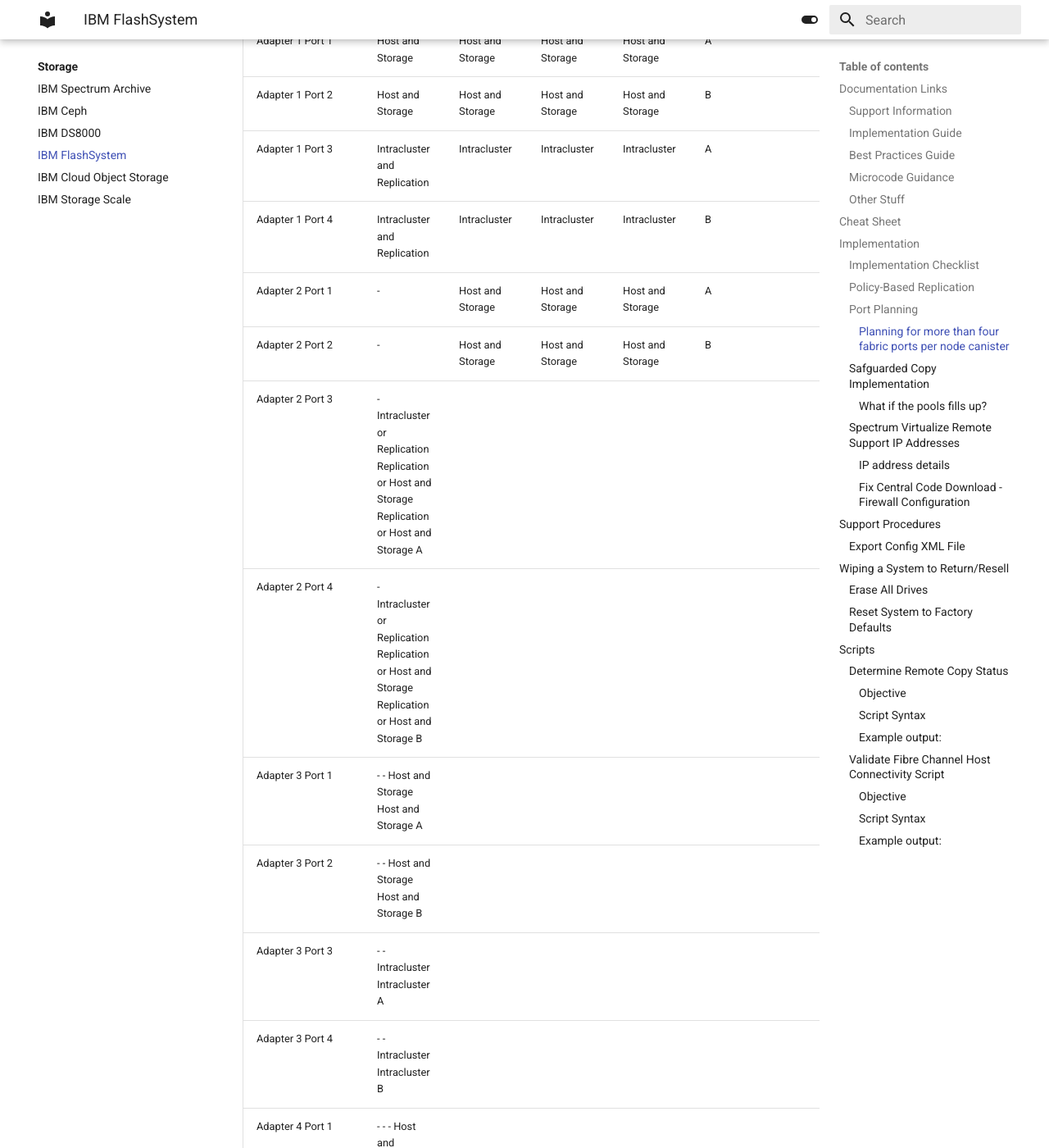
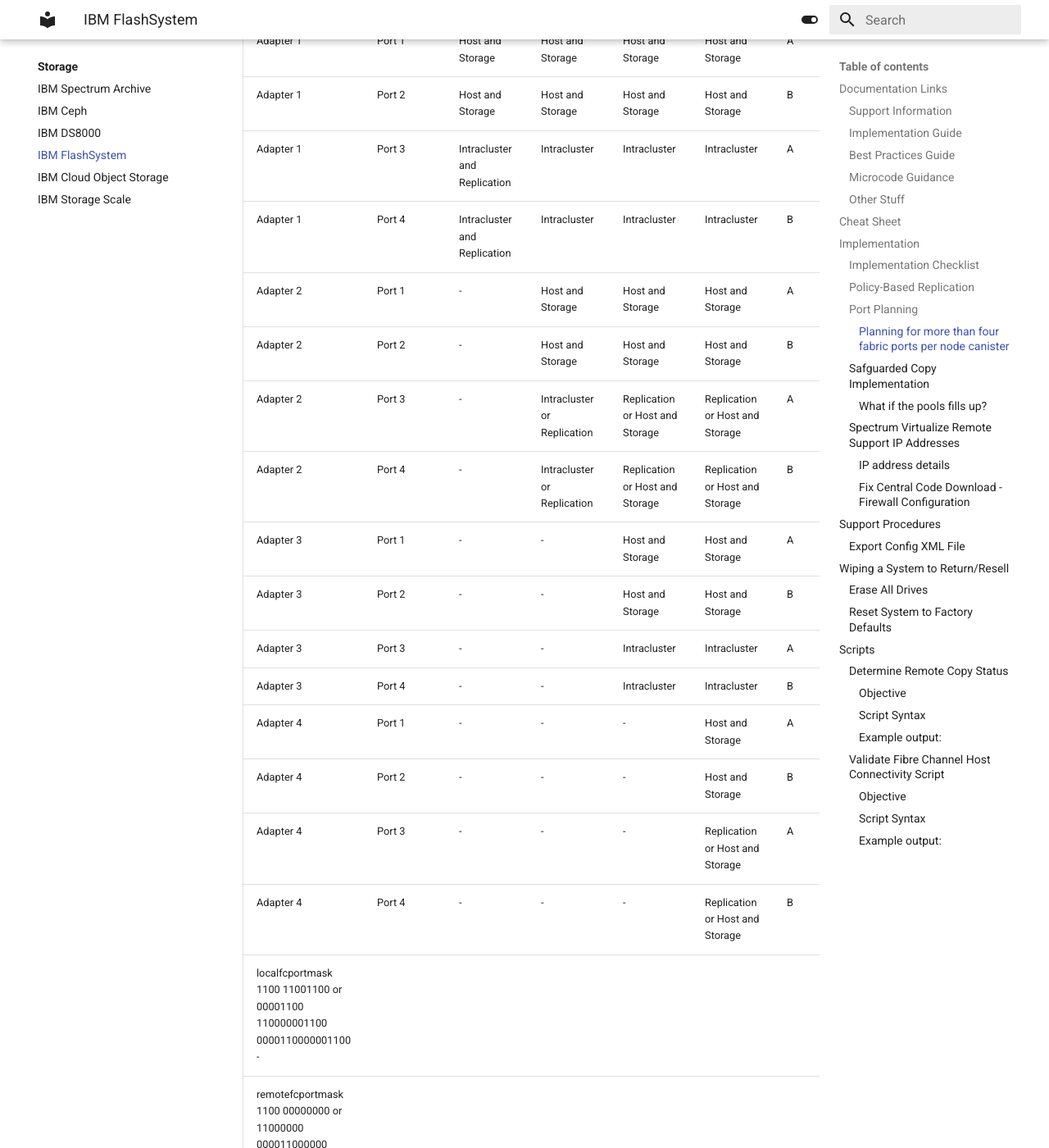
Before and after one commit to rickkoe/worknotes, an MkDocs documentation site: the page built from docs/Storage/flashsystem.md, in a window 1280 px wide and 1400 px high, scrolled down 5540 px. Shown: the whole window at 82% size. Built offline with MkDocs 1.6.1 and Material for MkDocs 9.7.7, drawn with Linux system fonts in a browser that asks for light colours; some of the changed text lies outside the part shown.

Commit message:
port table

```diff
--- a/docs/Storage/flashsystem.md
+++ b/docs/Storage/flashsystem.md
@@ -152,23 +152,23 @@
 
 | Adapter | Port | 4 ports | 8 ports | 12 ports |16 ports | SAN Fabric |
 | ------ | ------ | ------ | ------ | ------ | ------ | ------ |
-| Adapter 1 Port 1 | Host and Storage	| Host and Storage | Host and Storage | Host and Storage | A |
-| Adapter 1 Port 2 | Host and Storage	| Host and Storage | Host and Storage | Host and Storage | B |
-| Adapter 1 Port 3 | Intracluster and Replication | Intracluster | Intracluster | Intracluster | A |
-| Adapter 1 Port 4 | Intracluster and Replication | Intracluster | Intracluster | Intracluster | B |
-| Adapter 2 Port 1 | - | Host and Storage | Host and Storage | Host and Storage | A |
-| Adapter 2 Port 2 | - | Host and Storage | Host and Storage | Host and Storage | B |
-| Adapter 2 Port 3 | -	Intracluster or Replication	Replication or Host and Storage	Replication or Host and Storage	A
-| Adapter 2 Port 4 | -	Intracluster or Replication	Replication or Host and Storage	Replication or Host and Storage	B
-| Adapter 3 Port 1 | -	-	Host and Storage	Host and Storage	A
-| Adapter 3 Port 2 | -	-	Host and Storage	Host and Storage	B
-| Adapter 3 Port 3 | -	-	Intracluster	Intracluster	A
-| Adapter 3 Port 4 | -	-	Intracluster	Intracluster	B
-| Adapter 4 Port 1 | -	-	-	Host and Storage	A
-| Adapter 4 Port 2 | -	-	-	Host and Storage	B
-| Adapter 4 Port 3 | -	-	-	Replication or Host and Storage	A
-| Adapter 4 Port 4 | -	-	-	Replication or Host and Storage	B
-| localfcportmask	1100	11001100 or 00001100	110000001100	0000110000001100	-
+| Adapter 1 | Port 1 | Host and Storage	| Host and Storage | Host and Storage | Host and Storage | A |
+| Adapter 1 | Port 2 | Host and Storage	| Host and Storage | Host and Storage | Host and Storage | B |
+| Adapter 1 | Port 3 | Intracluster and Replication | Intracluster | Intracluster | Intracluster | A |
+| Adapter 1 | Port 4 | Intracluster and Replication | Intracluster | Intracluster | Intracluster | B |
+| Adapter 2 | Port 1 | - | Host and Storage | Host and Storage | Host and Storage | A |
+| Adapter 2 | Port 2 | - | Host and Storage | Host and Storage | Host and Storage | B |
+| Adapter 2 | Port 3 | - | Intracluster or Replication | Replication or Host and Storage | Replication or Host and Storage | A |
+| Adapter 2 | Port 4 | - | Intracluster or Replication | Replication or Host and Storage | Replication or Host and Storage | B |
+| Adapter 3 | Port 1 | - | - | Host and Storage | Host and Storage | A |
+| Adapter 3 | Port 2 | - | - | Host and Storage | Host and Storage | B |
+| Adapter 3 | Port 3 | - | - | Intracluster | Intracluster | A |
+| Adapter 3 | Port 4 | - | - | Intracluster | Intracluster | B |
+| Adapter 4 | Port 1 | - | - | - | Host and Storage | A |
+| Adapter 4 | Port 2 | - | - | - | Host and Storage | B |
+| Adapter 4 | Port 3 | - | - | - | Replication or Host and Storage | A |
+| Adapter 4 | Port 4 | - | - | - | Replication or Host and Storage | B |
+| localfcportmask 	1100	11001100 or 00001100	110000001100	0000110000001100	-
 | remotefcportmask	1100	00000000 or 11000000	000011000000	1100000011000000	-
 Host refers to host objects defined in the system.
 Replication refers to nodes that are part of a different cluster.
```
